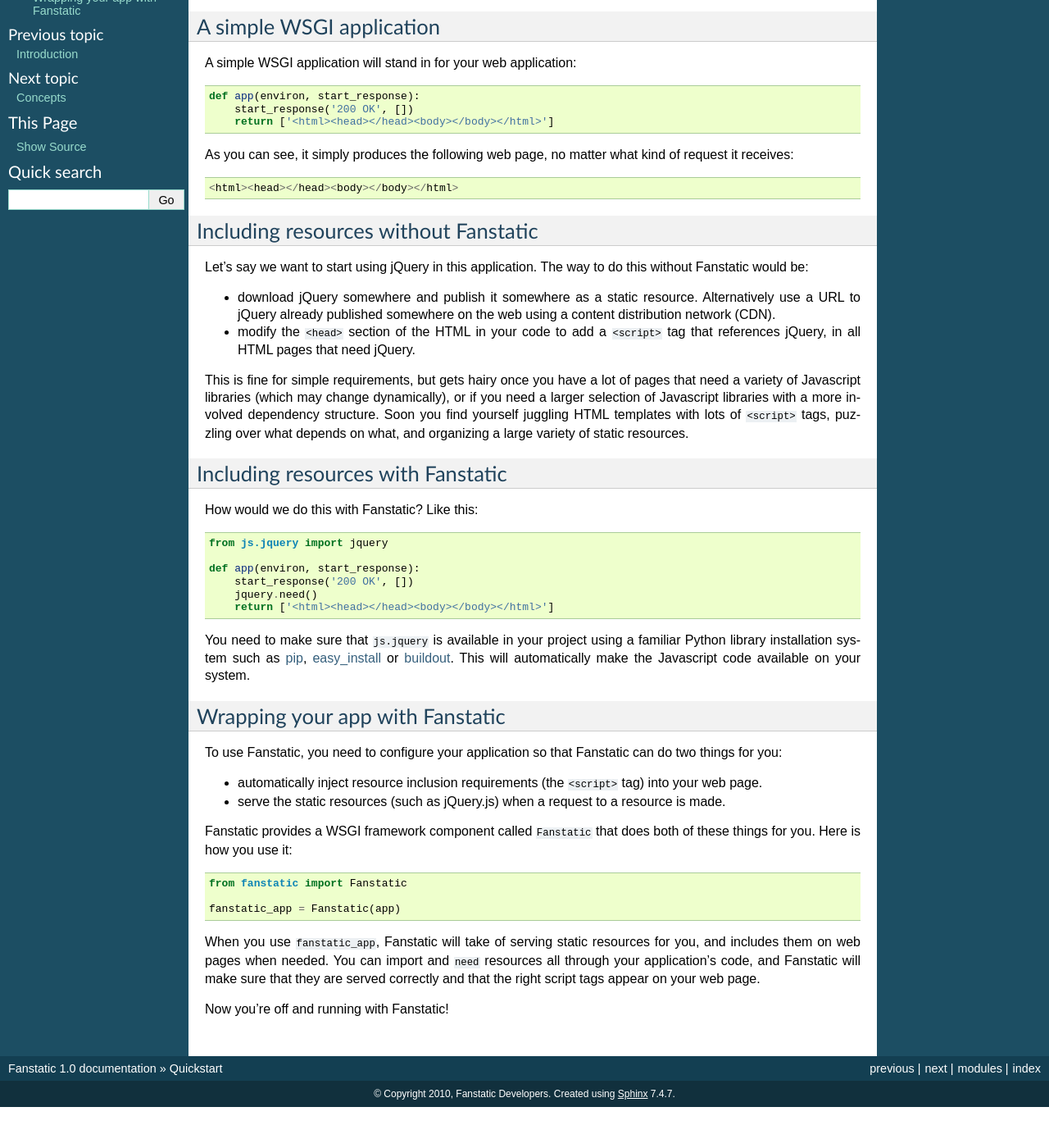
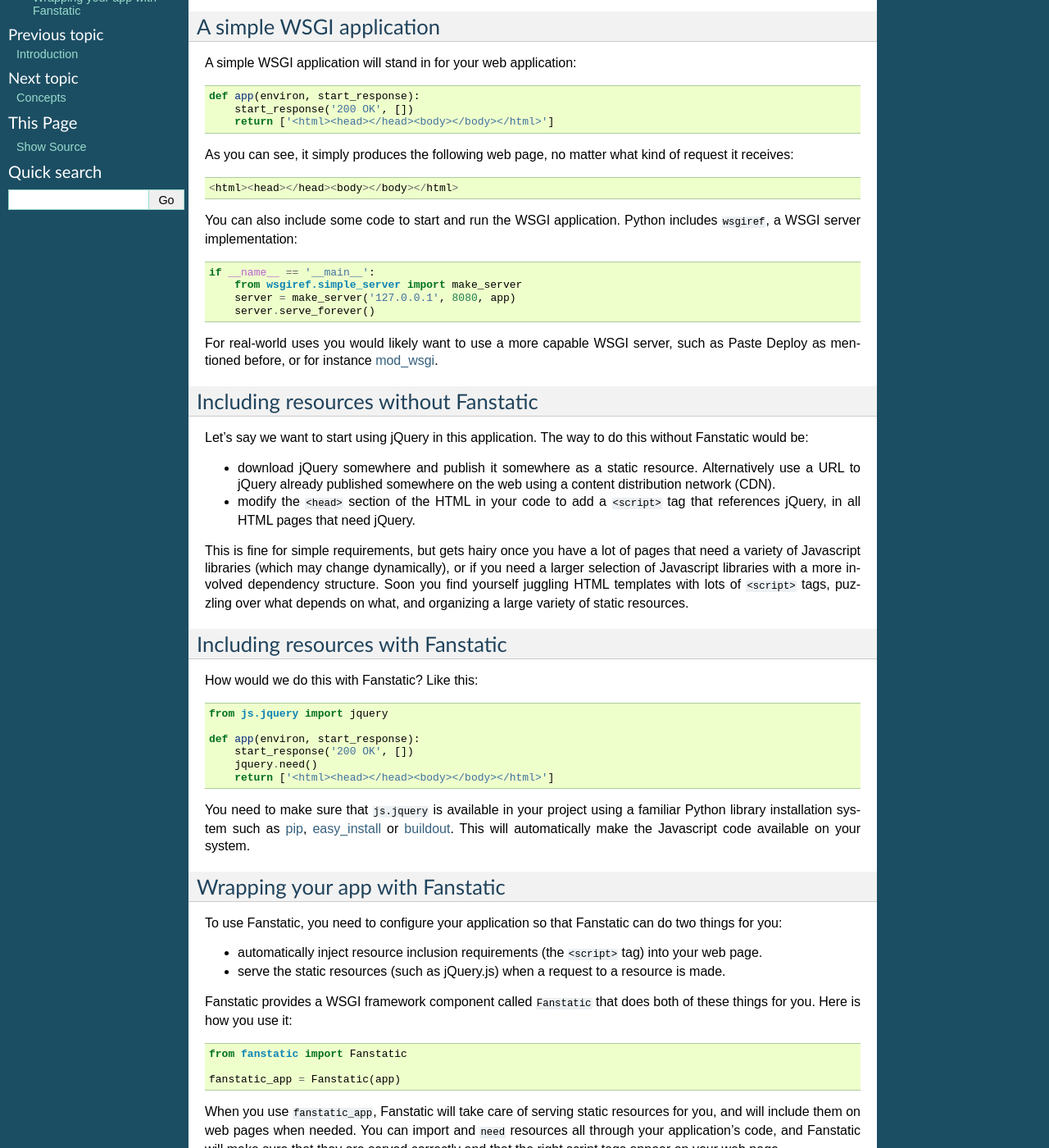
Before and after one commit to zopefoundation/fanstatic, a Sphinx documentation site: the page built from doc/quickstart.rst, in a window 1280 px wide and 1400 px high, scrolled down 197 px. Shown: the whole window at 82% size. Built offline with Sphinx 7.4.7, drawn with Linux system fonts in a browser that asks for light colours; before the commit the page ends 1547 px from its top, so only the background shows below that; some of the changed text lies outside the part shown.

Commit message:
More fixes thanks to Roger Erens.

```diff
--- a/doc/quickstart.rst
+++ b/doc/quickstart.rst
@@ -24,6 +24,21 @@
 matter what kind of request it receives::
 
   <html><head></head><body></body></html>
+
+You can also include some code to start and run the WSGI
+application. Python includes ``wsgiref``, a WSGI server
+implementation::
+
+  if __name__ == '__main__':
+      from wsgiref.simple_server import make_server
+      server = make_server('127.0.0.1', 8080, app)
+      server.serve_forever()
+
+For real-world uses you would likely want to use a more capable WSGI
+server, such as Paste Deploy as mentioned before, or for instance
+mod_wsgi_.
+
+.. _mod_wsgi: https://code.google.com/p/modwsgi/
 
 Including resources without Fanstatic
 -------------------------------------
@@ -89,10 +104,18 @@
 
   fanstatic_app = Fanstatic(app)
 
-When you use ``fanstatic_app``, Fanstatic will take of serving static
-resources for you, and includes them on web pages when needed. You can
-import and ``need`` resources all through your application's code, and
-Fanstatic will make sure that they are served correctly and that the
-right script tags appear on your web page.
+When you use ``fanstatic_app``, Fanstatic will take care of serving
+static resources for you, and will include them on web pages when
+needed. You can import and ``need`` resources all through your
+application's code, and Fanstatic will make sure that they are served
+correctly and that the right script tags appear on your web page.
+
+If you used ``wsgiref`` for instance, this is what you'd write to use the
+Fanstatic wrapped app::
+
+  if __name__ == '__main__':
+      from wsgiref.simple_server import make_server
+      server = make_server('127.0.0.1', 8080, fanstatic_app)
+      server.serve_forever()
 
 Now you're off and running with Fanstatic!
```
